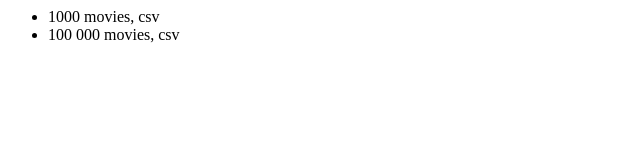
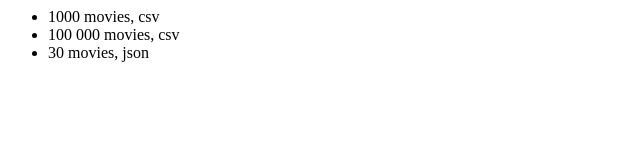
Before and after one commit to ph4un00b/data, a website: page index.html in a window 1280 px wide. Shown: the whole page, without its empty margins (0-640 px from the left). Drawn offline with Linux system fonts and the light colour scheme.

Commit message:
1 file modified

```diff
--- a/index.html
+++ b/index.html
@@ -3,4 +3,5 @@
 <ul>
   <li>1000 movies, csv</li>
   <li>100 000 movies, csv</li>
+  <li>30 movies, json</li>
 </ul>
```
